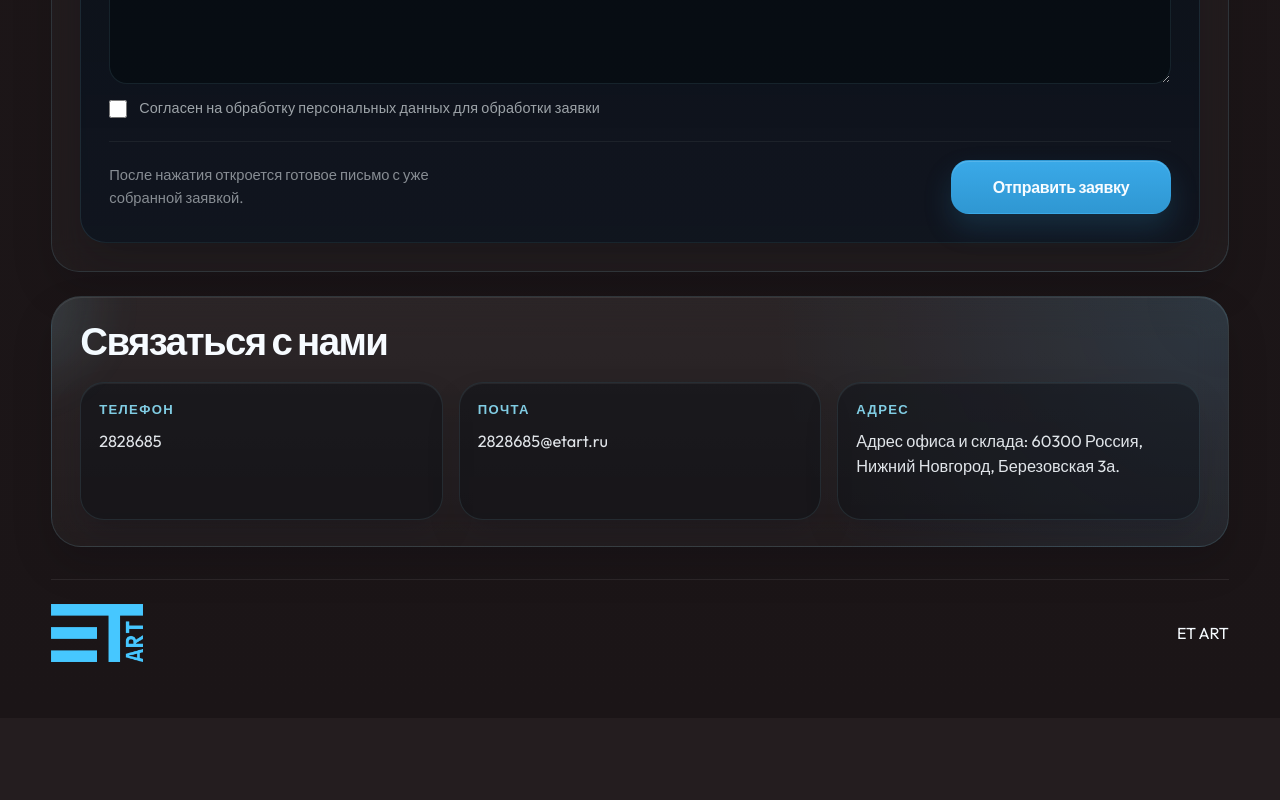
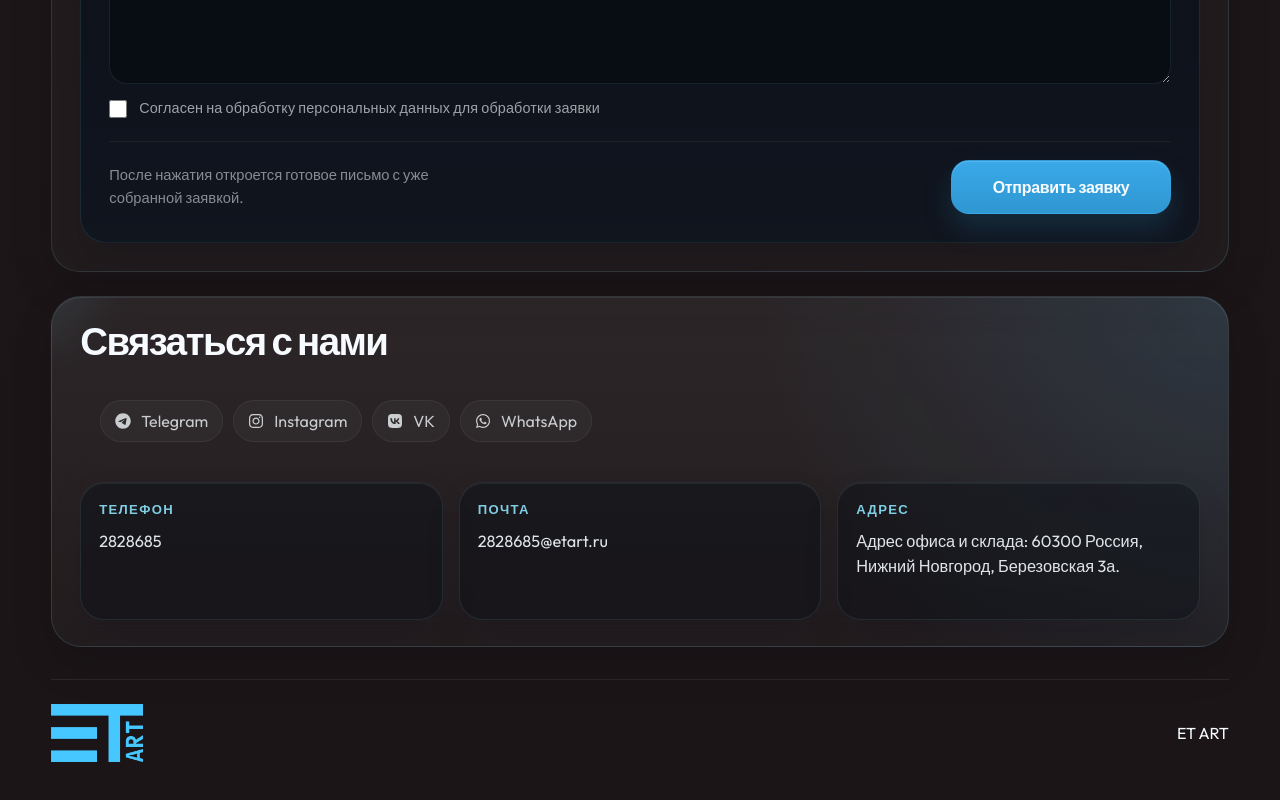
Before and after one commit to danilkaq/mysite, a React (Vite) app: page / in a window 1280 px wide. Shown: the part 7688-8488 px from the top of the page. Before the commit the page ends 8406 px from the top, so only its background shows below. Built offline with nearby package versions, Linux system fonts and the light colour scheme.

Commit message:
Restore social links under contact block

```diff
--- a/src/components/ContactSection.jsx
+++ b/src/components/ContactSection.jsx
@@ -1,10 +1,20 @@
 import { useState } from 'react';
 import { motion } from 'framer-motion';
-import { FaCheck } from 'react-icons/fa6';
+import { FaCheck, FaEnvelope, FaInstagram, FaTelegram, FaVk, FaWhatsapp } from 'react-icons/fa6';
 import SectionHeading from './SectionHeading';
+import { contacts } from '../data/content';
 import { panelRevealVariants, sectionContainerVariants, viewportOnce } from '../lib/motion';
 
+const icons = {
+  Telegram: FaTelegram,
+  Instagram: FaInstagram,
+  VK: FaVk,
+  WhatsApp: FaWhatsapp,
+  Email: FaEnvelope,
+};
+
 function ContactSection() {
+  const socialContacts = contacts.filter((item) => item.label !== 'Email');
   const [formData, setFormData] = useState({
     fullName: '',
     email: '',
@@ -209,6 +219,21 @@ function ContactSection() {
           <h3>Связаться с нами</h3>
         </div>
 
+        <div className="contact-social-strip">
+          <div className="contact-social-strip__links">
+            {socialContacts.map((item) => {
+              const Icon = icons[item.label];
+
+              return (
+                <a key={item.label} href={item.href} target="_blank" rel="noreferrer">
+                  <Icon />
+                  <span>{item.label}</span>
+                </a>
+              );
+            })}
+          </div>
+        </div>
+
         <div className="site-contact-bar__grid">
           <div className="site-contact-bar__item">
             <span className="site-contact-bar__label">Телефон</span>
```
